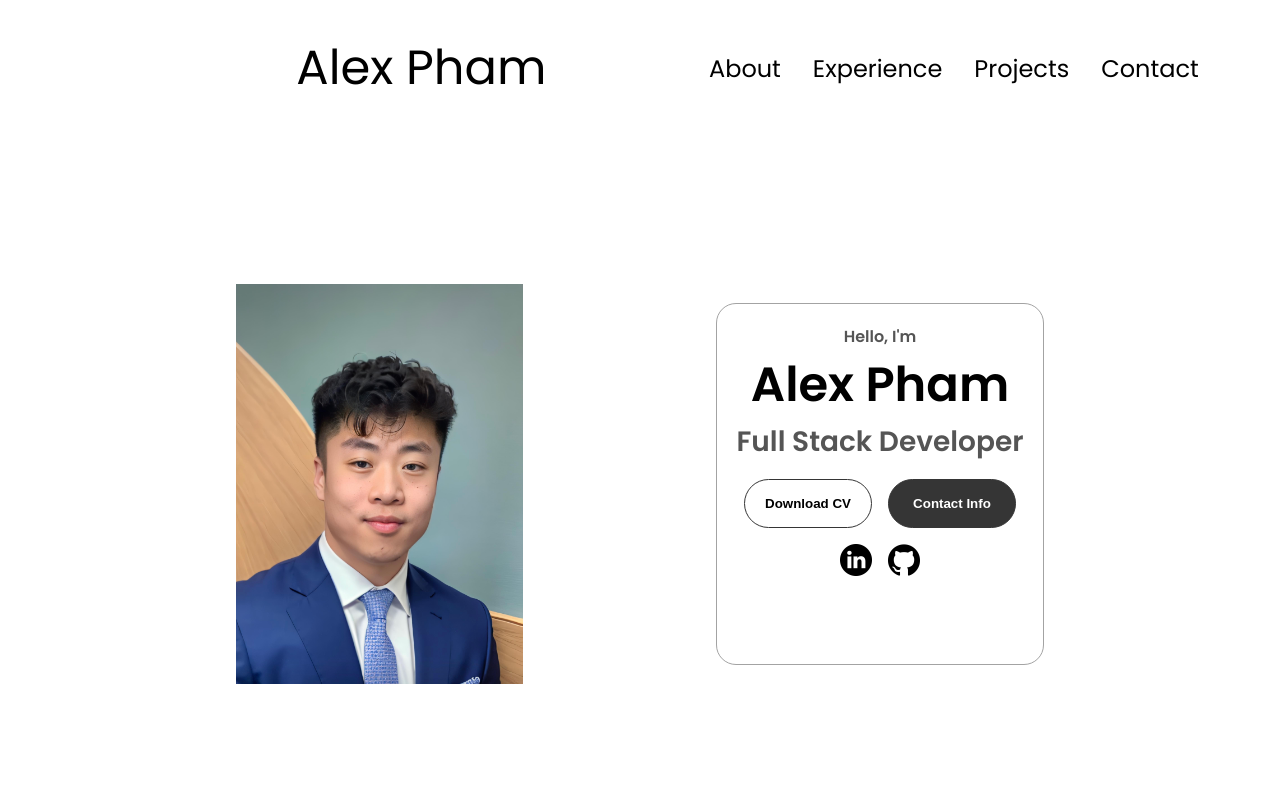
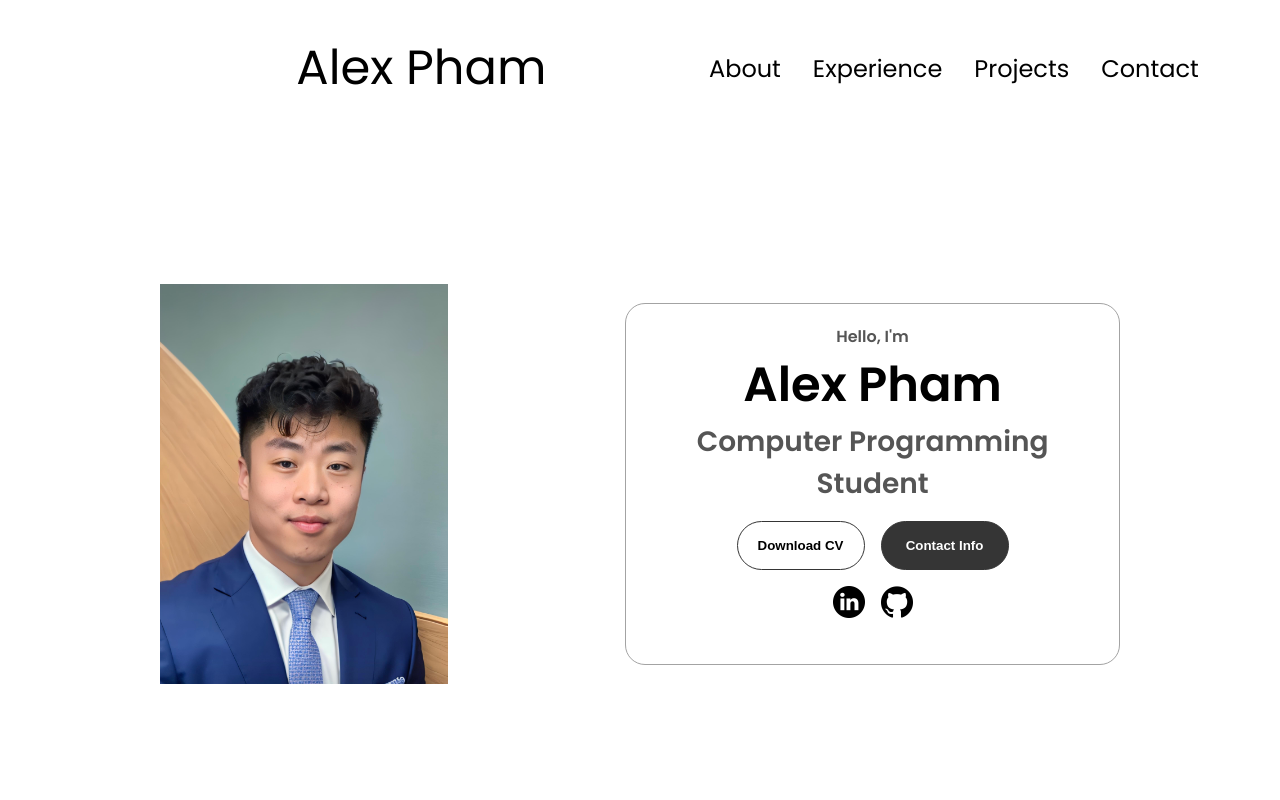
Before and after one commit to AlexPham027/Portfolio-Website, a plain HTML site: page index.html in a window 1280 px wide. Shown: the top 800 px of the page. Drawn offline with Linux system fonts and the light colour scheme.

Commit message:
Update index.html

```diff
--- a/index.html
+++ b/index.html
@@ -44,7 +44,7 @@
       <div class="section__text">
         <p class="section__text__p1">Hello, I'm</p>
         <h1 class="title">Alex Pham</h1>
-        <p class="section__text__p2">Full Stack Developer</p>
+        <p class="section__text__p2">Computer Programming Student</p>
         <div class="btn-container">
           <button
             class="btn btn-color-2"
```
